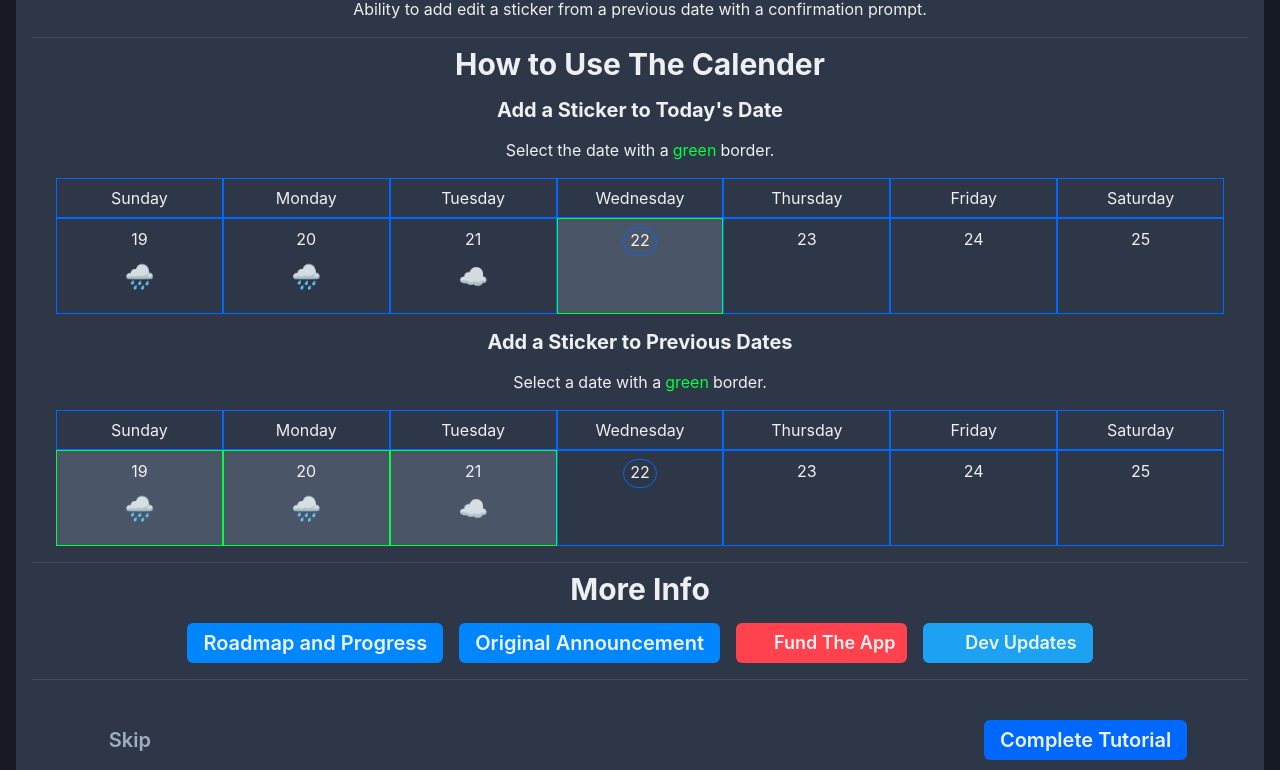
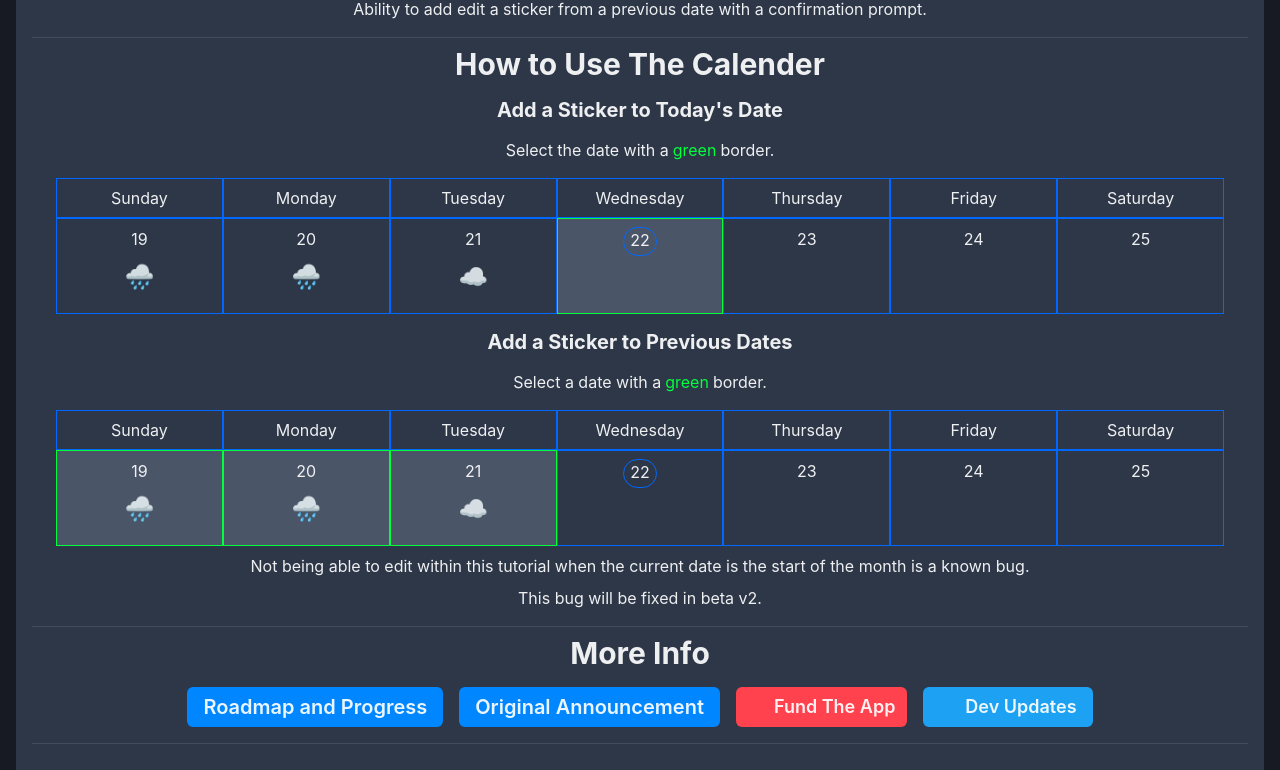
Before and after one commit to LucidCreationsMedia/LCM-Potty-Chart, a Next.js app: page / in a window 1280 px wide. Shown: the part 526-1296 px from the top of the page. Built offline with nearby package versions, Linux system fonts and the light colour scheme; some icons are missing.

Commit message:
Fix layout.

```diff
--- a/data/stickerSeeder.ts
+++ b/data/stickerSeeder.ts
@@ -24,6 +24,7 @@ const generateSticker = (): -2 | -1 | 0 | 1 | 2 => {
   }
 };
 
+// TODO: Update so seeder takes in a month or date to then generate the stickers for it.
 /**
  * This seeder is to simulate the date and sticker info from the database.
  * Filling up an array for the current month with sticker from ths first to
--- a/src/components/calender/Day.tsx
+++ b/src/components/calender/Day.tsx
@@ -90,11 +90,12 @@ const Day = ({
 
   return isOverflow ? (
     <VStack
+      w="100%"
+      h="100%"
       bg="transparent"
+      pt={2}
       color="gray.600"
       border="1px solid #181d8f"
-      w="100%"
-      h="100%"
       _hover={{
         cursor: isBefore(currDateObj, endOfDay(currDate))
           ? "pointer"
@@ -107,7 +108,6 @@ const Day = ({
       spacing="0.5rem"
       alignContent="center"
       justifyContent="flex-start"
-      pt={2}
     >
       <Text w="auto" h="auto">
         {`${getDate(currDateObj)}`}
@@ -126,6 +126,8 @@ const Day = ({
     </VStack>
   ) : (
     <VStack
+      w="100%"
+      h="100%"
       bg={
         tutorial
           ? tutorial === "add" && isToday
@@ -148,8 +150,6 @@ const Day = ({
               : "1px solid #0068ff"
           : "1px solid #0068ff"
       }
-      w="100%"
-      h="100%"
       onClick={() => {
         setStep(0);
         setSelectedSticker(null);
@@ -175,6 +175,8 @@ const Day = ({
       }}
     >
       <Text
+        h="auto"
+        w="auto"
         p={
           isToday
             ? getDate(currDateObj) > 10
@@ -182,8 +184,6 @@ const Day = ({
               : "0px 9px 3px 9px"
             : "auto"
         }
-        h="auto"
-        w="auto"
         border={isToday ? "1px solid #0068ff" : "0px"}
         borderRadius={isToday ? "100px" : "0px"}
       >
--- a/src/components/calender/index.tsx
+++ b/src/components/calender/index.tsx
@@ -73,24 +73,24 @@ const Calender = ({
       <CalenderNav title={title} isLoading={isLoading} />
       <VStack h="100%" w="100%" spacing={0}>
         <HStack
+          w="100%"
+          h="auto"
           px={{ base: 1, sm: 2, md: 6 }}
           spacing={0}
-          w="100%"
-          h="auto"
           alignContent="center"
           alignItems="center"
         >
           {weekdays.map((weekDay) => {
             return (
               <Box
+                key={weekDay}
                 display="flex"
+                w="100%"
+                h={10}
+                bg="transparent"
+                border="1px solid #0068ff"
                 alignContent="center"
                 alignItems="center"
-                bg="transparent"
-                border="1px solid #0068ff"
-                w="100%"
-                h={10}
-                key={weekDay}
               >
                 <Text display={{ base: "none", md: "block" }} w="100%" h="auto">
                   {weekDay}
@@ -110,9 +110,9 @@ const Calender = ({
           })}
         </HStack>
         <SimpleGrid
-          px={{ base: 1, sm: 2, md: 6 }}
           w="100%"
           h="100%"
+          px={{ base: 1, sm: 2, md: 6 }}
           columns={7}
           alignItems="center"
         >
@@ -151,7 +151,7 @@ const Calender = ({
                     id.length
                       ? id
                       : format(toDateObj, "yyyyddLL") +
-                        `/${sticker === null ? 0 : sticker}`
+                      `/${sticker === null ? 0 : sticker}`
                   }
                 />
               );
--- a/src/components/tutorial/CalenderExample.tsx
+++ b/src/components/tutorial/CalenderExample.tsx
@@ -60,7 +60,8 @@ const CalenderExample = ({
 
   useEffect(() => {
     const getCurrentWeek = (): MonthDay[] => {
-      let foundWeek: MonthDay[] | null;
+      let foundWeek: MonthDay[];
+
       for (const week in month) {
         const currWeek = month[week];
 
@@ -82,26 +83,39 @@ const CalenderExample = ({
   }, [currWeek, dispatch, month]);
 
   return (
-    <VStack h="8.5rem" w="100%" spacing={0}>
+    <VStack
+      h="auto"
+      w="100%"
+      alignContent="center"
+      alignItems="center"
+      spacing={2}
+    >
+      <VStack
+        h="8.5rem"
+        w="100%"
+        alignContent="center"
+        alignItems="center"
+        spacing={0}
+      >
         <HStack
-        px={{ base: 1, sm: 2, md: 6 }}
-        spacing={0}
           w="100%"
           h="auto"
           alignContent="center"
           alignItems="center"
+          spacing={0}
+          px={{ base: 1, sm: 2, md: 6 }}
         >
           {weekdays.map((weekDay) => {
             return (
               <Box
+                key={weekDay}
                 display="flex"
+                w="100%"
+                h={10}
+                bg="transparent"
+                border="1px solid #0068ff"
                 alignContent="center"
                 alignItems="center"
-              bg="transparent"
-              border="1px solid #0068ff"
-              w="100%"
-              h={10}
-              key={weekDay}
               >
                 <Text display={{ base: "none", md: "block" }} w="100%" h="auto">
                   {weekDay}
@@ -121,10 +135,10 @@ const CalenderExample = ({
           })}
         </HStack>
         <SimpleGrid
-        px={{ base: 1, sm: 2, md: 6 }}
           w="100%"
           h="100%"
           columns={7}
+          px={{ base: 1, sm: 2, md: 6 }}
           alignItems="center"
         >
           {currWeek &&
@@ -168,6 +182,23 @@ const CalenderExample = ({
             })}
         </SimpleGrid>
       </VStack>
+      {type === "edit" && (
+        <VStack
+          w="100%"
+          h="auto"
+          alignContent="center"
+          alignItems="center"
+          spacing={2}
+        >
+          <Text>
+            {
+              "Not being able to edit within this tutorial when the current date is the start of the month is a known bug."
+            }
+          </Text>
+          <Text>{"This bug will be fixed in beta v2."}</Text>
+        </VStack>
+      )}
+    </VStack>
   );
 };
 
--- a/src/components/tutorial/sections/TutorialLinks.tsx
+++ b/src/components/tutorial/sections/TutorialLinks.tsx
@@ -18,9 +18,9 @@ const TutorialLinks = (): JSX.Element => {
         {"More Info"}
       </Heading>
       <HStack
+        display={{ base: "none", lg: "flex" }}
         h="auto"
         w="100%"
-        display={{ base: "none", lg: "flex" }}
         justifyContent="center"
         alignContent="center"
         spacing={4}
@@ -49,9 +49,9 @@ const TutorialLinks = (): JSX.Element => {
         })}
       </HStack>
       <VStack
+        display={{ base: "flex", lg: "none" }}
         h="auto"
         w="100%"
-        display={{ base: "flex", lg: "none" }}
         justifyContent="center"
         alignContent="center"
         spacing={4}
--- a/src/theme/layout/Header.tsx
+++ b/src/theme/layout/Header.tsx
@@ -84,8 +84,8 @@ const Header = (): JSX.Element => {
         open
           ? "brand.main"
           : transparentNavbar
-          ? "rgba(49, 56, 220, 0.9)"
-          : "brand.main"
+            ? "rgba(49, 56, 220, 0.9)"
+            : "brand.main"
       }
       transition=".5s ease"
       borderRadius="0px 0px 10px 10px"
@@ -99,18 +99,18 @@ const Header = (): JSX.Element => {
     >
       {/* Logo | Site Name */}
       <HStack
+        display={{ base: "flex", lg: "none" }}
+        position="absolute"
         width="100%"
+        height={12}
+        top={0}
+        ml={4}
+        spacing="5px"
         justifyContent={{
           base: "flex-start",
           sm: "center"
         }}
         alignItems="center"
-        height={12}
-        top={0}
-        position="absolute"
-        ml={4}
-        display={{ base: "flex", lg: "none" }}
-        spacing="5px"
         _hover={{
           cursor: "default"
         }}
@@ -163,21 +163,21 @@ const Header = (): JSX.Element => {
         </HStack>
         <Menu isLazy lazyBehavior="unmount" isOpen={open}>
           <MenuButton
+            id="mobile-menu-button"
             as={IconButton}
             aria-label="Mobile Menu"
             icon={menuIcon()}
-            onClick={() => setOpen(!open)}
-            onMouseEnter={() => setHover(true)}
-            onMouseLeave={() => setHover(false)}
             display={{
               base: "inline-flex",
               lg: "none"
             }}
+            bg={transparentNavbar ? "transparent" : "rgba(255, 255, 255, .15)"}
+            border={transparentNavbar ? "1px solid #0068ff" : "none"}
             variant="mobileNav"
-            bg={transparentNavbar ? "transparent" : "rgba(255, 255, 255, .15)"}
             type="button"
-            border={transparentNavbar ? "1px solid #0068ff" : "none"}
-            id="mobile-menu-button"
+            onClick={() => setOpen(!open)}
+            onMouseEnter={() => setHover(true)}
+            onMouseLeave={() => setHover(false)}
           />
           <MobileNav updateOpen={setOpen} />
         </Menu>
--- a/src/theme/layout/MobileNav.tsx
+++ b/src/theme/layout/MobileNav.tsx
@@ -17,12 +17,12 @@ const MobileNav: FC<MobileNavProps> = ({ updateOpen }: MobileNavProps) => {
     <MenuList
       as="nav"
       display={{ base: "block", lg: "none" }}
-      bg="brand.main"
       h="auto"
       w="100%"
       p={0}
       border="none"
       boxShadow="none"
+      bg="brand.main"
     >
       {navItems.map((navItem: NavItem, index: number) => {
         return (
```
Lines whose indentation alone changed are shown as unchanged.
